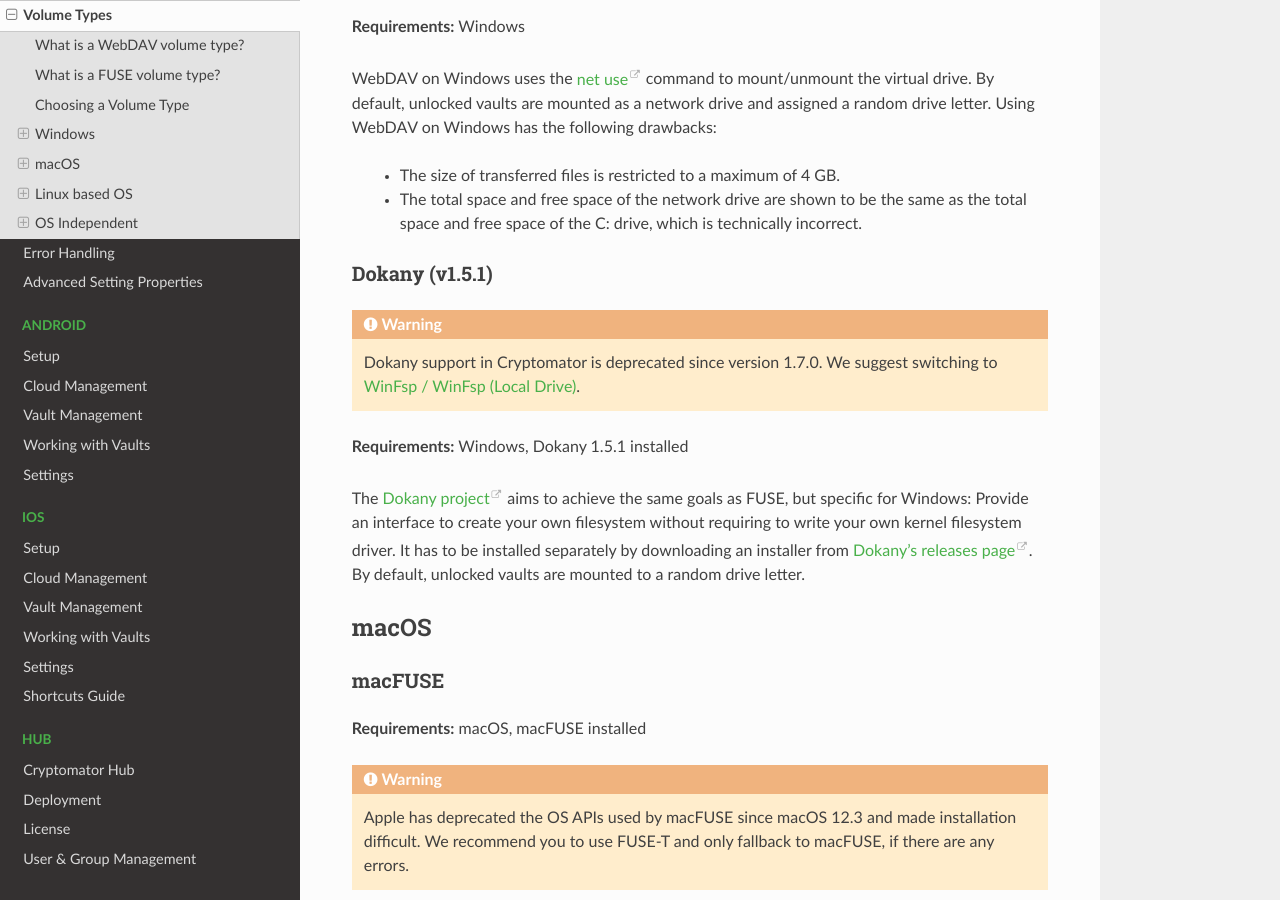
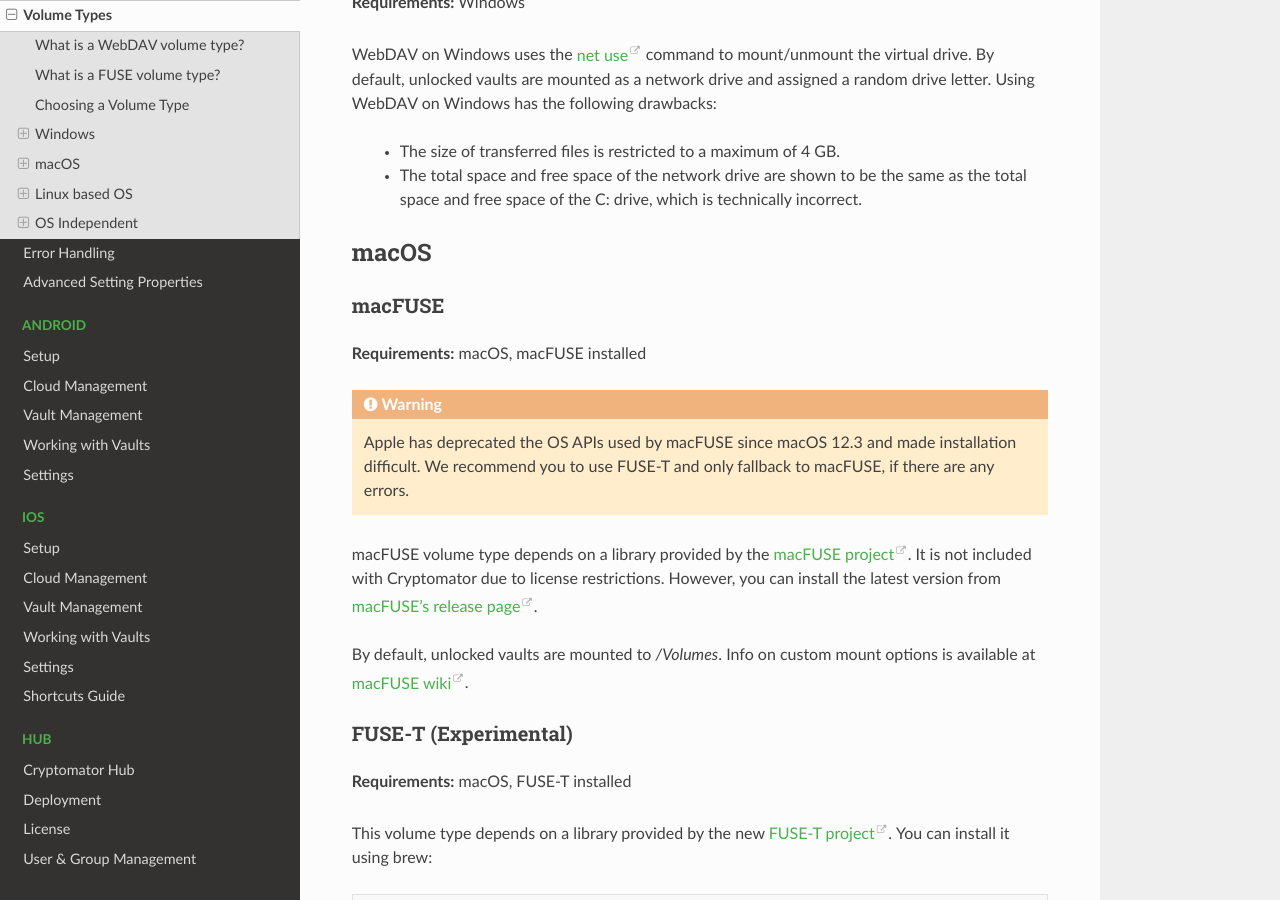
Before and after one commit to cryptomator/docs, a Sphinx documentation site: the page built from source/desktop/volume-type.rst, in a window 1280 px wide and 900 px high, scrolled down 2275 px. Built offline with Sphinx 7.4.7 and the Read the Docs theme 2.0.0, drawn with Linux system fonts in a browser that asks for light colours; some of the changed text lies outside the part shown.

Commit message:
remove dokany

```diff
--- a/source/desktop/volume-type.rst
+++ b/source/desktop/volume-type.rst
@@ -93,22 +92,6 @@
 
 .. Additionally, sometimes mounting fails with ``System error 67 has occurred. The network name cannot be found.`` (or its translations).
 .. If it happens, follow you can follow the guide TODO to get access again.
-
-.. _desktop/volume-type/dokany:
-
-Dokany (v1.5.1)
-^^^^^^^^^^^^^^^^
-
-.. warning::
-
-    Dokany support in Cryptomator is deprecated since version 1.7.0. We suggest switching to :ref:`desktop/volume-type/fuse/winfsp`.
-
-**Requirements:** Windows, Dokany 1.5.1 installed
-
-The `Dokany project <https://dokan-dev.github.io/>`_ aims to achieve the same goals as FUSE, but specific for Windows: Provide an interface to create your own filesystem without requiring to write your own kernel filesystem driver.
-It has to be installed separately by downloading an installer from `Dokany's releases page <https://github.com/dokan-dev/dokany/releases/tag/v1.5.1.1000>`_.
-By default, unlocked vaults are mounted to a random drive letter.
-
 
 macOS
 -----
```
Also changed, not shown: other parts of source/desktop/volume-type.rst (+1 -2 lines).
